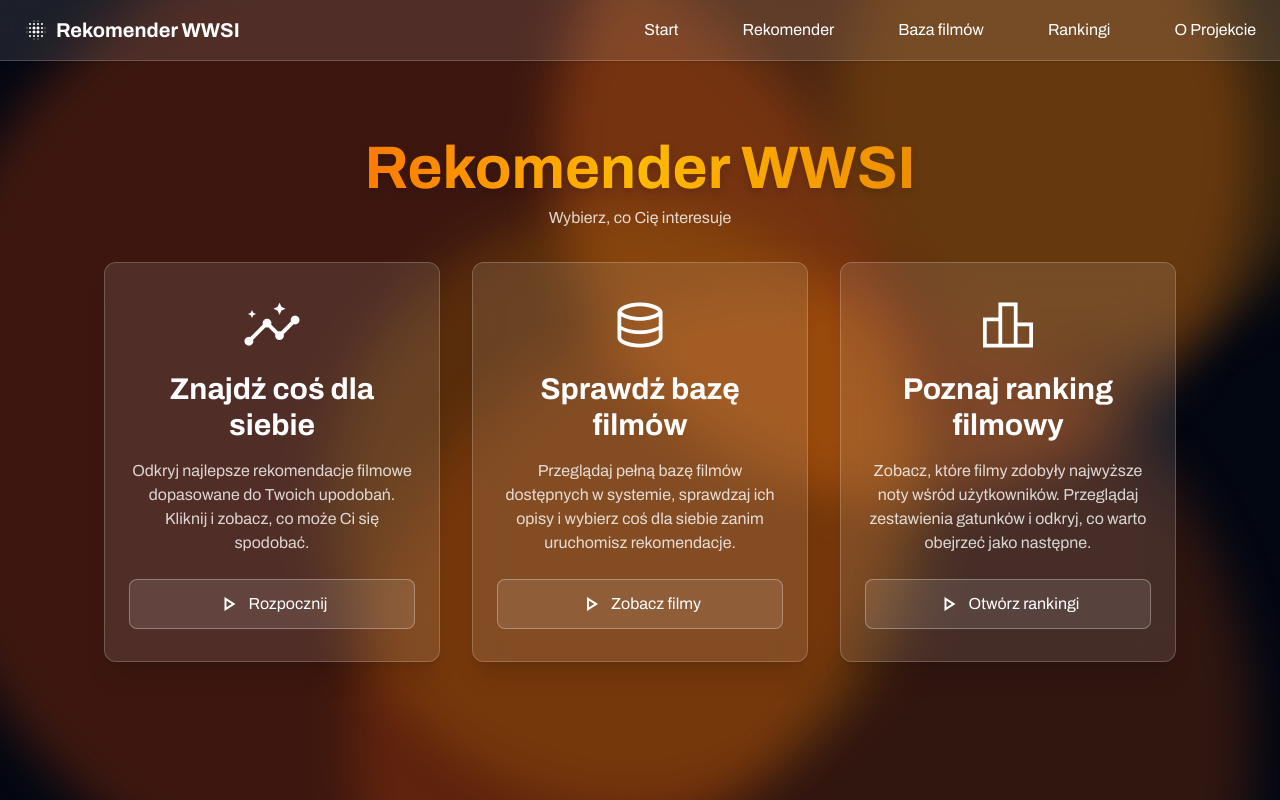
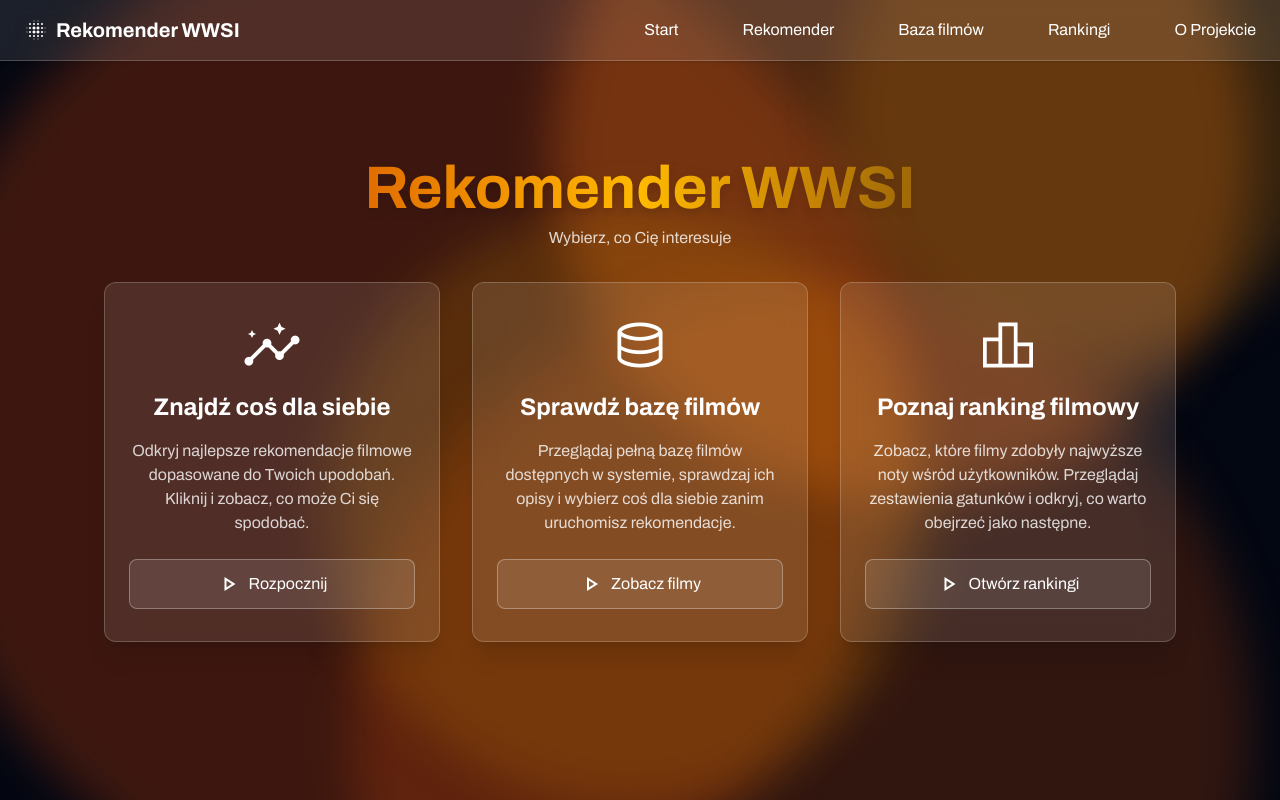
Before and after one commit to Swierszczykowaty/recommender-web, a Next.js app: page / in a window 1280 px wide. Built offline with nearby package versions, Linux system fonts and the light colour scheme; a web font is replaced by a local one.

Commit message:
[ADD] - Small fixes

```diff
--- a/src/components/hero/Hero.tsx
+++ b/src/components/hero/Hero.tsx
@@ -14,9 +14,9 @@ export default function Hero() {
           <div className="relative z-10 w-full max-w-4xl text-center">
             <Title
               subtitle="Wybierz, co Cię interesuje"
-              gradientFrom="from-orange-600"
+              gradientFrom="from-orange-700"
               gradientVia="via-amber-400"
-              gradientTo="to-amber-600"
+              gradientTo="to-amber-570"
             >
               Rekomender WWSI
             </Title>
--- a/src/components/hero/Hero_box.tsx
+++ b/src/components/hero/Hero_box.tsx
@@ -33,7 +33,7 @@ export default function HeroBox({
       >
         <div className="flex flex-col">
           <Icon icon={icon} className="mb-4 text-white" style={{ fontSize: '60px' }} />
-          <h1 className="text-3xl font-bold mb-4 text-white">{title}</h1>
+          <h1 className="text-2xl font-bold mb-4 text-white">{title}</h1>
           <p className="text-white/80 text-base mb-6">{description}</p>
         </div>
         <div className="inline-flex items-center justify-center gap-2 text-white border border-white/30 rounded-lg px-6 py-3 bg-white/10 hover:bg-white/20 transition duration-300">
```
